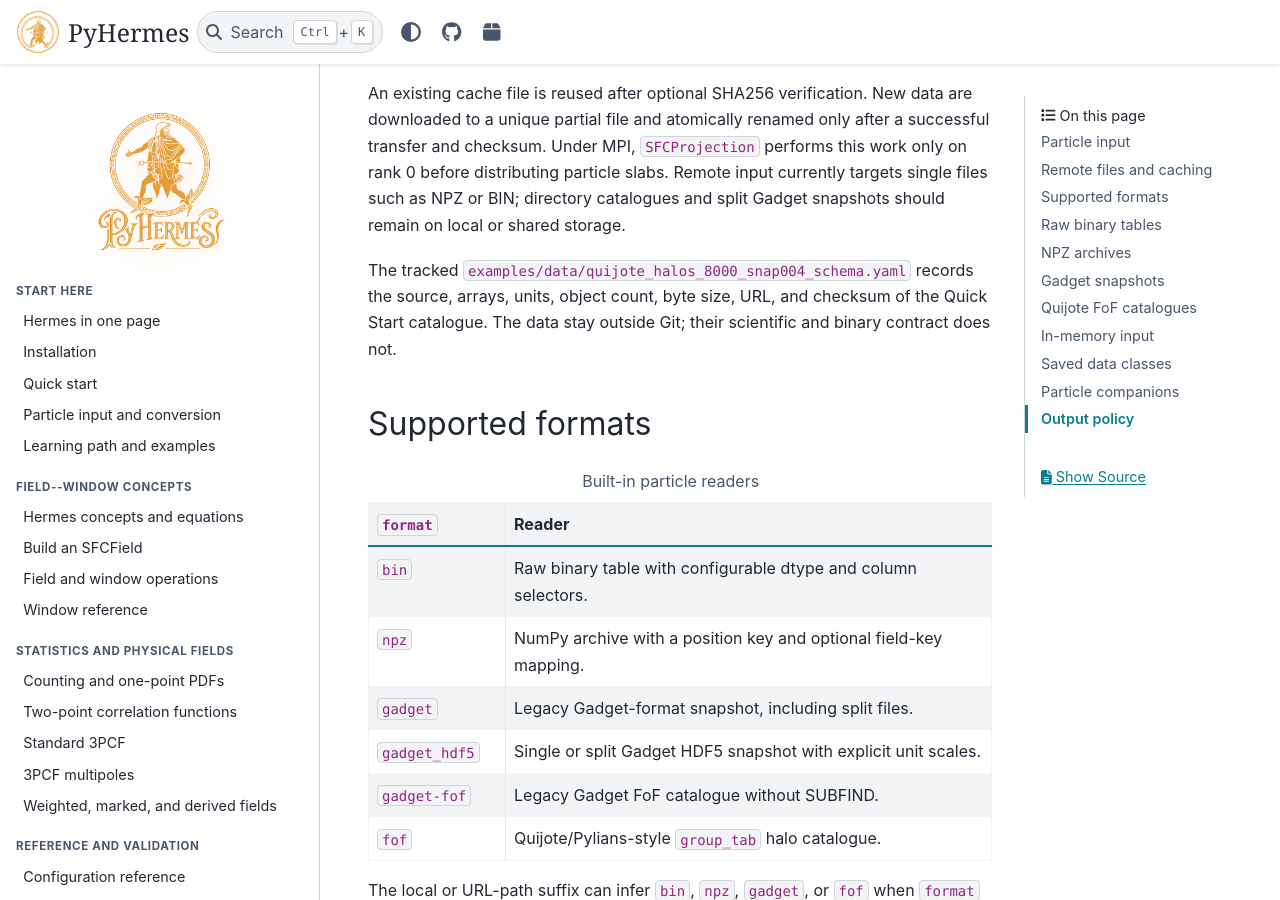
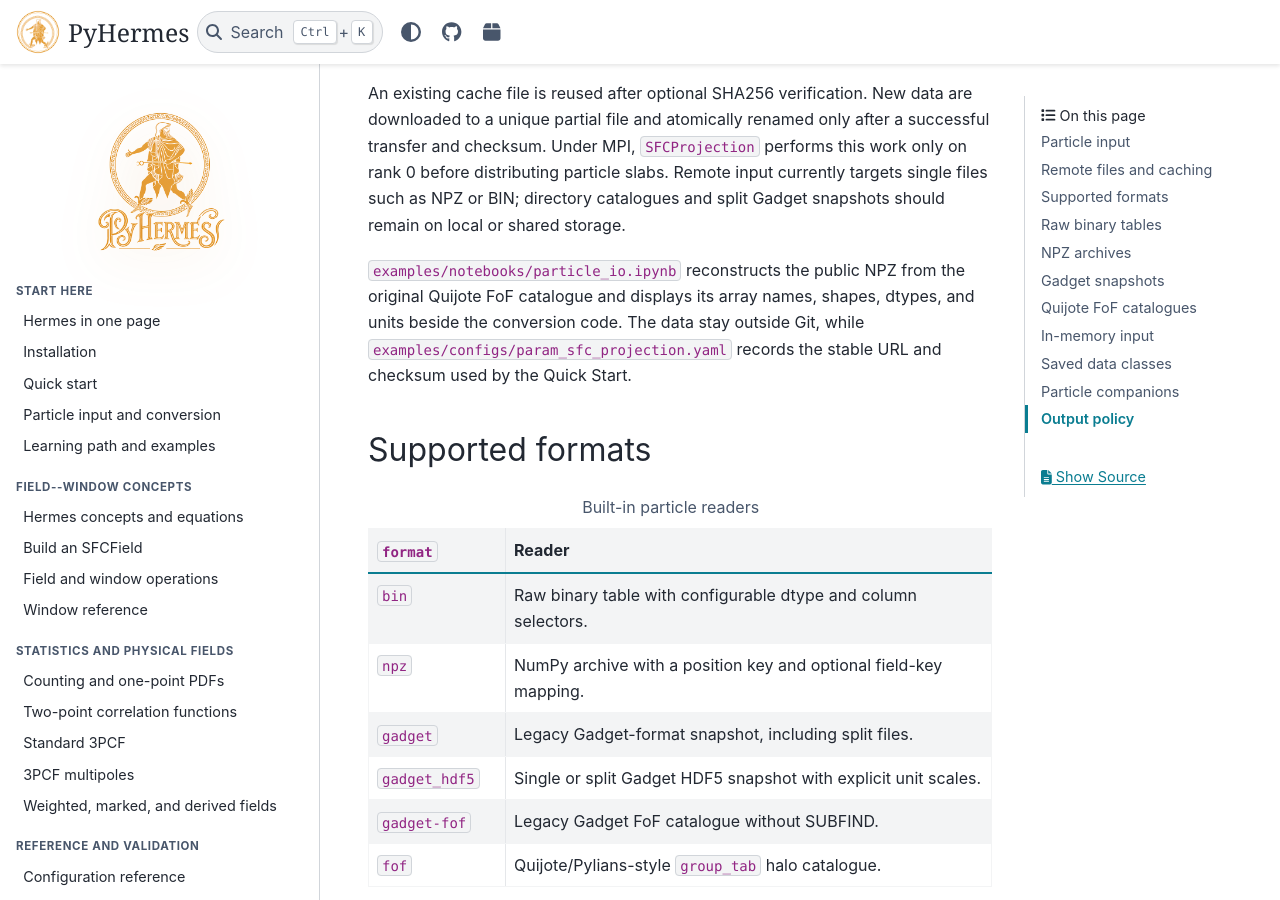
Before and after one commit to SYSUSPA-Projects/PyHermes, a Sphinx documentation site: the page built from docs/param/io/io.rst, in a window 1280 px wide and 900 px high, scrolled down 1077 px. Built offline with Sphinx 7.4.7 and the PyData theme 0.15.4, drawn with Linux system fonts in a browser that asks for light colours.

Commit message:
Refine particle I/O conversion tutorial

```diff
--- a/docs/param/io/io.rst
+++ b/docs/param/io/io.rst
@@ -52,11 +52,11 @@ work only on rank 0 before distributing particle slabs. Remote input currently
 targets single files such as NPZ or BIN; directory catalogues and split Gadget
 snapshots should remain on local or shared storage.
 
-The tracked
-``examples/data/quijote_halos_8000_snap004_schema.yaml`` records the source,
-arrays, units, object count, byte size, URL, and checksum of the Quick Start
-catalogue. The data stay outside Git; their scientific and binary contract
-does not.
+``examples/notebooks/particle_io.ipynb`` reconstructs the public NPZ from the
+original Quijote FoF catalogue and displays its array names, shapes, dtypes,
+and units beside the conversion code. The data stay outside Git, while
+``examples/configs/param_sfc_projection.yaml`` records the stable URL and
+checksum used by the Quick Start.
 
 Supported formats
 -----------------
```
Also changed, not shown: docs/get_start/particle_io.rst (+8 -6 lines), 3 other files.
